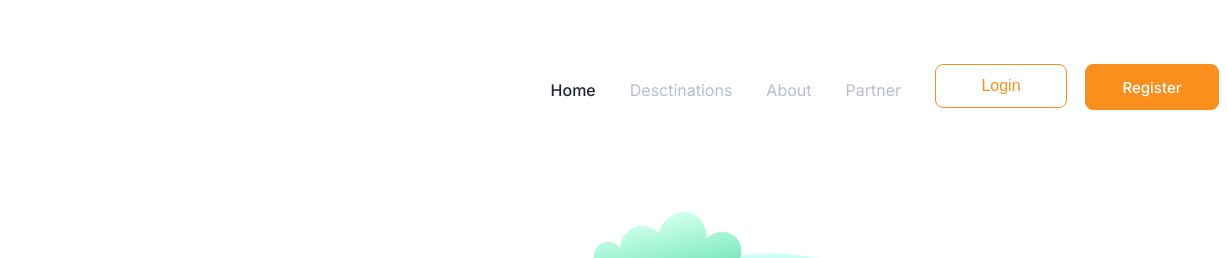
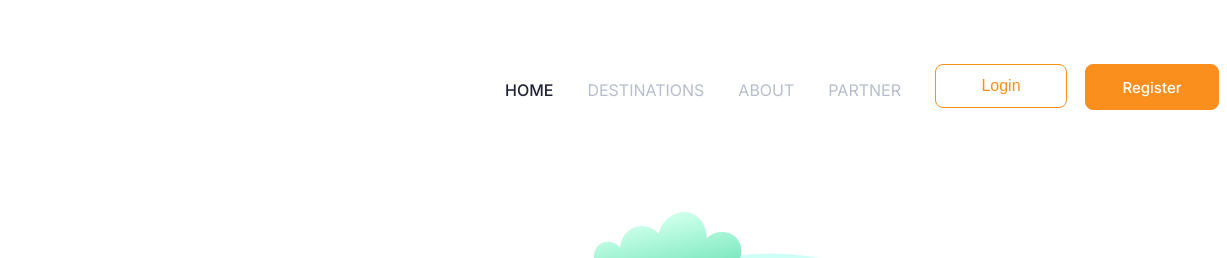
Before and after one commit to annqad/HTML_CSS_HW_4, a plain HTML site: page index.html in a window 1280 px wide. Shown: the top 258 px of the page, 53-1280 px from the left. Drawn offline with Linux system fonts and the light colour scheme; files whose address does not match are found by name.

Commit message:
fix: change navbar to uppercase

```diff
--- a/index.html
+++ b/index.html
@@ -25,22 +25,22 @@
                 <ul class="navigation_list">
                     <li class="navigavion_item">
                         <a href="#" class="navigation_link home">
-                            Home
+                            HOME
                         </a>
                     </li>
                     <li class="navigation_item">
                         <a href="#" class="navigation_link">
-                            Desctinations
+                            DESTINATIONS
                         </a>
                     </li>
                     <li class="navigation_item">
                         <a href="#" class="navigation_link">
-                            About
+                            ABOUT
                         </a>
                     </li>
                     <li class="navigation_item">
                         <a href="#" class="navigation_link">
-                            Partner
+                            PARTNER
                         </a>
                     </li>
                 </ul>
```
